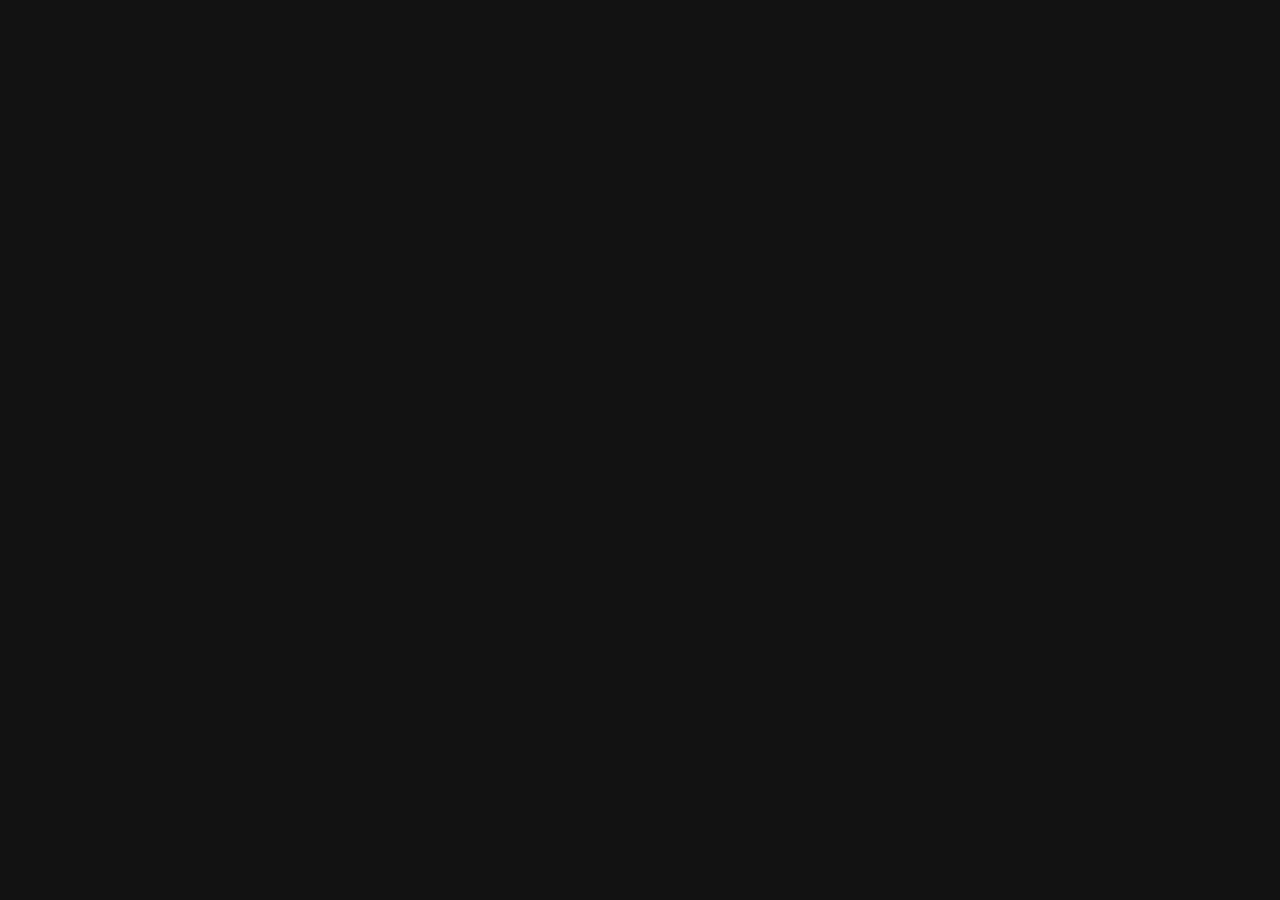
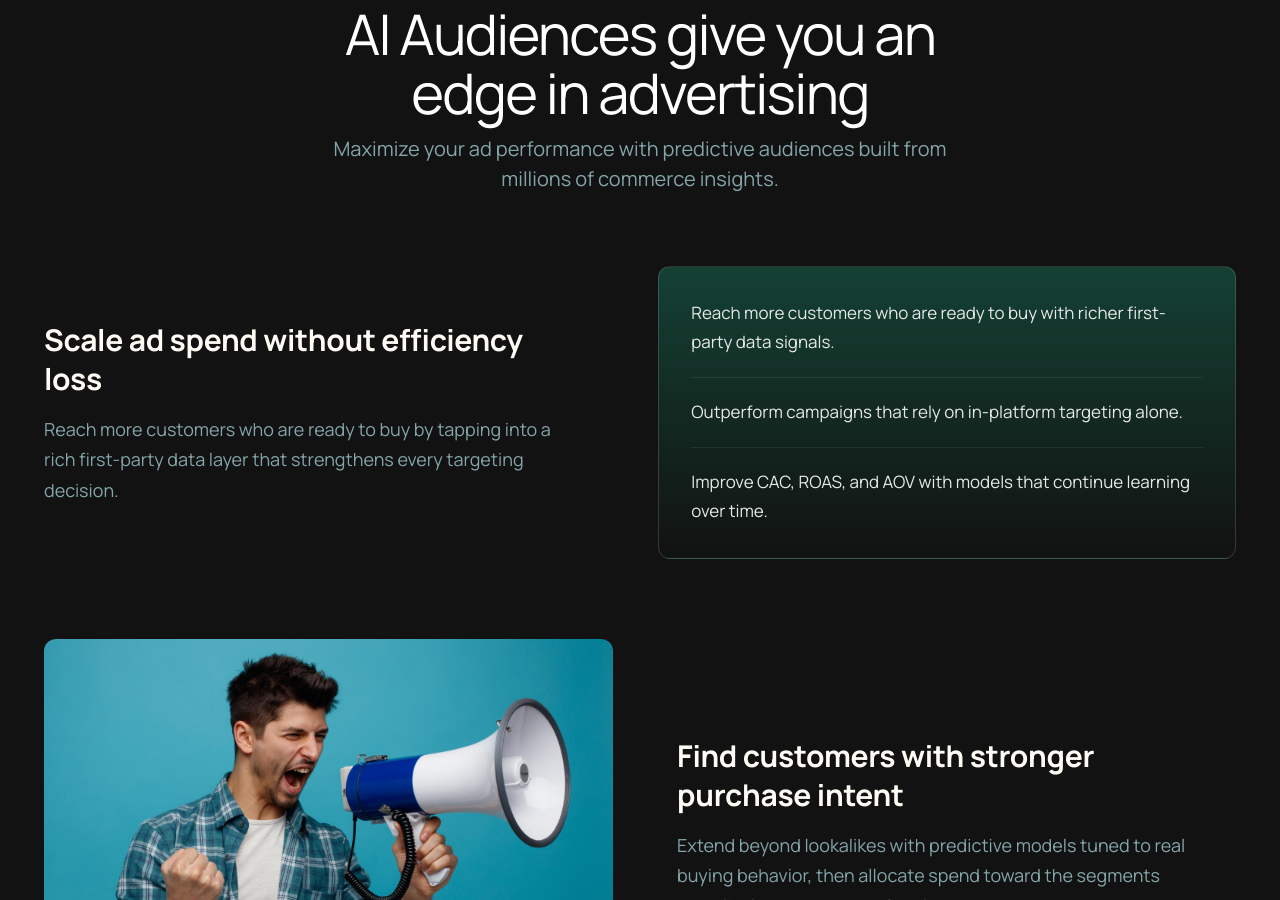
Before and after one commit to gitadityakumar/Landing-pages, a Next.js app in the folder 10_marketinglandingpage/: page / in a window 1280 px wide. Shown: the part 1900-2800 px from the top of the page. Before the commit the page ends 1905 px from the top, so only its background shows below. Built offline with nearby package versions, Linux system fonts and the light colour scheme; a web font is replaced by a local one.

Commit message:
10: add audiences section component

```diff
--- a/10_marketinglandingpage/app/page.tsx
+++ b/10_marketinglandingpage/app/page.tsx
@@ -1,3 +1,4 @@
+import AudiencesSection from "@/components/audiences-section";
 import HeroSection from "@/components/hero-section";
 import ResultsSection from "@/components/results-section";
 
@@ -6,6 +7,7 @@ export default function Home() {
     <main className="page-shell">
       <HeroSection />
       <ResultsSection />
+      <AudiencesSection />
     </main>
   );
 }
--- /dev/null
+++ b/10_marketinglandingpage/components/audiences-section.tsx
@@ -0,0 +1,111 @@
+import Image from "next/image";
+
+const audienceHighlights = [
+  "Reach more customers who are ready to buy with richer first-party data signals.",
+  "Outperform campaigns that rely on in-platform targeting alone.",
+  "Improve CAC, ROAS, and AOV with models that continue learning over time.",
+];
+
+const intelligenceCards = [
+  {
+    accent: "var(--color-page-yellow)",
+    title: "More data, sharper decisions",
+    body: "Tap into an ever-growing universe of first-party data from 60M+ eCommerce shoppers and $10B+ in online sales.",
+  },
+  {
+    accent: "var(--color-page-lime)",
+    title: "Expand your reach",
+    body: "Discover high-intent buyers beyond your current customer file and build audiences with stronger conversion potential.",
+  },
+  {
+    accent: "var(--color-page-blue)",
+    title: "Scale ads with confidence",
+    body: "Spend more without losing efficiency by prioritizing prospects that map to profitable lifetime value.",
+  },
+];
+
+export default function AudiencesSection() {
+  return (
+    <section className="bg-(--color-page-bg) pb-24">
+      <div className="section-shell">
+        <div className="mx-auto max-w-165 text-center">
+          <h2 className="font-display text-[clamp(2.75rem,5vw,3.5rem)] leading-[1.05] text-white">
+            AI Audiences give you an edge in advertising
+          </h2>
+          <p className="mt-3 text-[20px] leading-normal text-(--color-page-muted)">
+            Maximize your ad performance with predictive audiences built from millions of
+            commerce insights.
+          </p>
+        </div>
+
+        <div className="mt-18 grid gap-16 lg:grid-cols-[1fr_1.05fr] lg:items-center">
+          <div className="max-w-135">
+            <h3 className="text-[30px] font-bold leading-[1.3] tracking-[-0.01em] text-background">
+              Scale ad spend without efficiency loss
+            </h3>
+            <p className="mt-4 text-[18px] leading-[1.7] text-(--color-page-muted)">
+              Reach more customers who are ready to buy by tapping into a rich first-party
+              data layer that strengthens every targeting decision.
+            </p>
+          </div>
+
+          <div className="feature-panel rounded-xl p-8">
+            <ul className="space-y-5">
+              {audienceHighlights.map((item) => (
+                <li
+                  className="border-b border-white/8 pb-5 text-[17px] leading-[1.7] text-(--color-page-surface-muted) last:border-b-0 last:pb-0"
+                  key={item}
+                >
+                  {item}
+                </li>
+              ))}
+            </ul>
+          </div>
+        </div>
+
+        <div className="mt-20 grid gap-16 lg:grid-cols-[569px_1fr] lg:items-center">
+          <Image
+            alt="Megaphone customer creative"
+            className="rounded-xl object-cover"
+            height={408}
+            src="/design-assets/megaphone.jpg"
+            width={569}
+          />
+
+          <div className="max-w-130">
+            <h3 className="text-[30px] font-bold leading-[1.3] tracking-[-0.01em] text-background">
+              Find customers with stronger purchase intent
+            </h3>
+            <p className="mt-4 text-[18px] leading-[1.7] text-(--color-page-muted)">
+              Extend beyond lookalikes with predictive models tuned to real buying behavior,
+              then allocate spend toward the segments most likely to convert profitably.
+            </p>
+          </div>
+        </div>
+
+        <div className="mt-24 text-center">
+          <h2 className="font-display text-[clamp(2.75rem,5vw,3.5rem)] leading-[1.05] text-white">
+            Unlock profitable growth with data intelligence
+          </h2>
+          <p className="mx-auto mt-3 max-w-186 text-[20px] leading-normal text-(--color-page-muted)">
+            Make better business decisions with industry-leading predictive intelligence.
+          </p>
+        </div>
+
+        <div className="mt-12 grid gap-6 lg:grid-cols-3">
+          {intelligenceCards.map((card) => (
+            <article className="feature-card" key={card.title}>
+              <div
+                className="border-b border-(--color-page-outline-dark) px-4 py-3 text-[16px] font-bold"
+                style={{ backgroundColor: card.accent }}
+              >
+                {card.title}
+              </div>
+              <div className="px-4 py-5 text-[16px] leading-7 text-black">{card.body}</div>
+            </article>
+          ))}
+        </div>
+      </div>
+    </section>
+  );
+}
```
